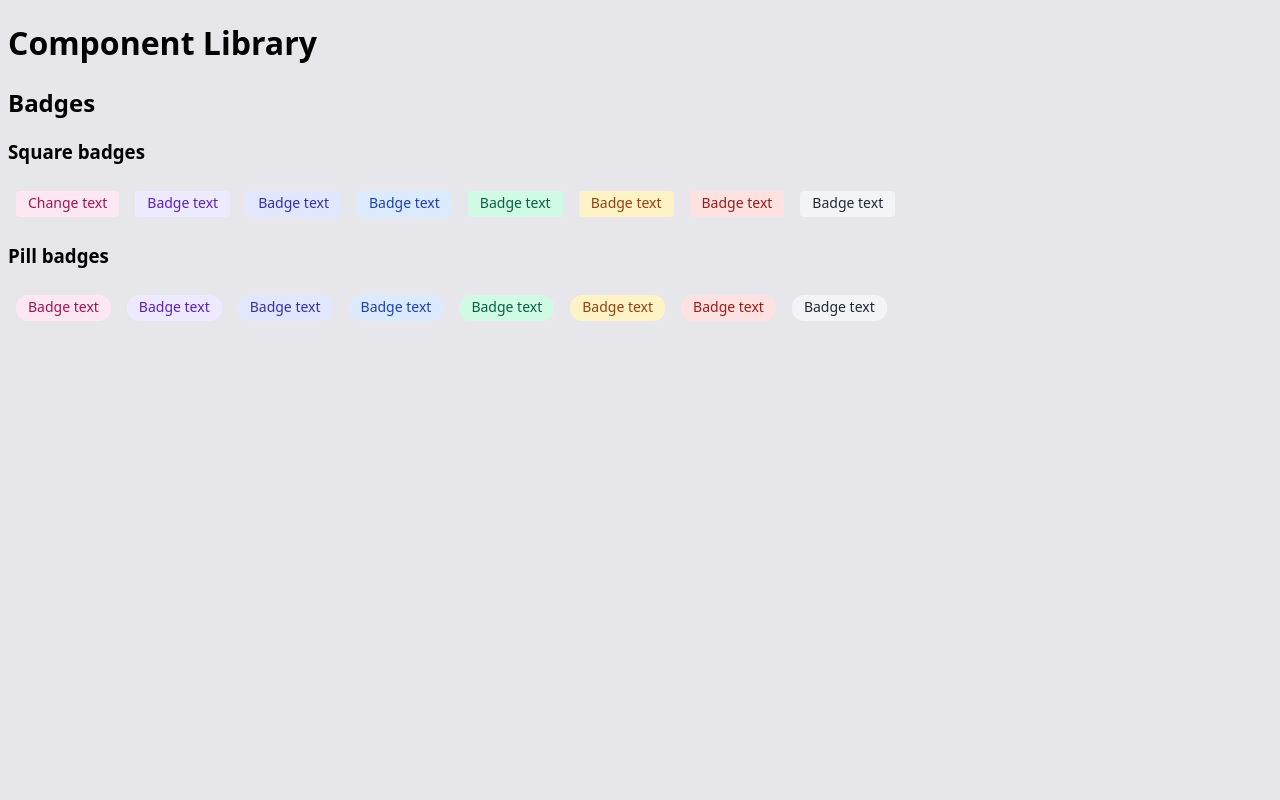
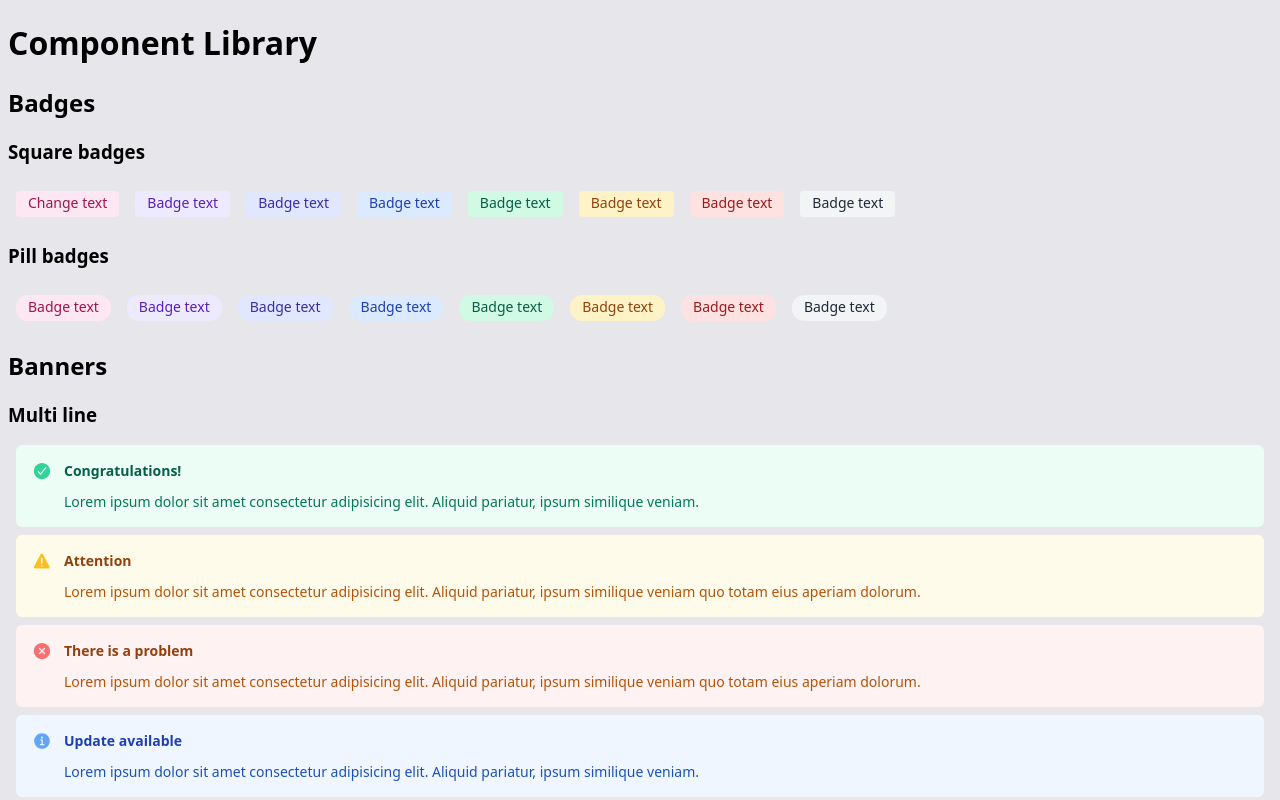
Before and after one commit to 88Hannah/training-2024, a React (Vite) app in the folder component-library/: page / in a window 1280 px wide. Shown: the top 800 px of the page. Built offline with nearby package versions, Linux system fonts and the light colour scheme.

Commit message:
Banner component added to component library

```diff
--- a/component-library/package.json
+++ b/component-library/package.json
@@ -11,7 +11,8 @@
   },
   "dependencies": {
     "react": "^18.2.0",
-    "react-dom": "^18.2.0"
+    "react-dom": "^18.2.0",
+    "react-icons": "^5.0.1"
   },
   "devDependencies": {
     "@types/react": "^18.2.55",
--- a/component-library/src/App.jsx
+++ b/component-library/src/App.jsx
@@ -1,5 +1,5 @@
 import Badge from "./components/Badge/Badge"
-
+import Banner from "./components/Banner/index"
 
 export default function App() {
 
@@ -86,7 +86,54 @@ export default function App() {
         </div>
       </section>
 
+      <section>
+        <h2>Banners</h2>
+        <div>
+          <h3>Multi line</h3>
+          <div>
+            <Banner type='success'>
+              <Banner.Title>Congratulations!</Banner.Title>
+              <Banner.Text>Lorem ipsum dolor sit amet consectetur adipisicing elit. Aliquid pariatur, ipsum similique veniam.</Banner.Text>
+            </Banner>
 
+            <Banner type='warning'>
+              <Banner.Title>Attention</Banner.Title>
+              <Banner.Text>Lorem ipsum dolor sit amet consectetur adipisicing elit. Aliquid pariatur, ipsum similique veniam quo totam eius aperiam dolorum.</Banner.Text>
+            </Banner>
+
+            <Banner type='error'>
+              <Banner.Title>There is a problem</Banner.Title>
+              <Banner.Text>Lorem ipsum dolor sit amet consectetur adipisicing elit. Aliquid pariatur, ipsum similique veniam quo totam eius aperiam dolorum.</Banner.Text>
+            </Banner>
+
+            <Banner>
+              <Banner.Title>Update available</Banner.Title>
+              <Banner.Text>Lorem ipsum dolor sit amet consectetur adipisicing elit. Aliquid pariatur, ipsum similique veniam.</Banner.Text>
+            </Banner>
+          </div>
+        </div>
+
+        <div>
+          <h3>Single line</h3>
+          <div>
+            <Banner type='success'>
+              <Banner.Title>Congratulations!</Banner.Title>
+            </Banner>
+
+            <Banner type='warning'>
+              <Banner.Title>Attention</Banner.Title>
+            </Banner>
+
+            <Banner type='error'>
+              <Banner.Title>There is a problem</Banner.Title>
+            </Banner>
+
+            <Banner>
+              <Banner.Title>Update available</Banner.Title>
+            </Banner>
+          </div>
+        </div>
+      </section>
     </>
   )
 }
--- /dev/null
+++ b/component-library/src/components/Banner/Banner.jsx
@@ -0,0 +1,21 @@
+import React from 'react'
+import BannerIcon from './BannerIcon'
+
+const BannerContext = React.createContext()
+
+export default function Banner({ children, type }) {
+
+    return (
+        <BannerContext.Provider value={{type: type}}>
+            <div className={`banner ${type}`}>
+                <BannerIcon />
+                <div>
+                    {children}
+                </div>
+            </div>
+        </BannerContext.Provider>
+
+    )
+}
+
+export { BannerContext }
--- /dev/null
+++ b/component-library/src/components/Banner/BannerIcon.jsx
@@ -0,0 +1,49 @@
+import React from 'react';
+import { BannerContext } from './Banner';
+import { IoWarning } from "react-icons/io5";
+import { IoCheckmarkCircle } from "react-icons/io5";
+import { IoCloseCircle } from "react-icons/io5";
+import { IoInformationCircle } from "react-icons/io5";
+import { IconContext } from "react-icons";
+
+
+export default function BannerIcon() {
+
+    const { type } = React.useContext(BannerContext)
+
+    let icon;
+
+    switch (type) {
+        case 'warning':
+            icon = (
+                <IconContext.Provider value={{ color: "#FBBF24", size: "20px", className: "myClassName", title:"warning-icon" }}>
+                    <IoWarning />
+                </IconContext.Provider>
+            )
+            break;
+        case 'success':
+            icon = (
+                <IconContext.Provider value={{ color: "#34D399", size: "20px", className: "myClassName", title:"success-icon" }}>
+                    <IoCheckmarkCircle />
+                </IconContext.Provider>
+            )
+            break;
+        case 'error':
+            icon = (
+                <IconContext.Provider value={{ color: "#F87171", size: "20px", className: "myClassName", title:"error-icon" }}>
+                    <IoCloseCircle />
+                </IconContext.Provider>
+            )
+            break;
+        default:
+            icon = (
+                <IconContext.Provider value={{ color: "#60A5FA", size: "20px", className: "myClassName", title:"information-icon" }}>
+                    <IoInformationCircle />
+                </IconContext.Provider>
+            )
+            break;
+    }
+
+    return icon;
+
+}
--- /dev/null
+++ b/component-library/src/components/Banner/BannerText.jsx
@@ -0,0 +1,5 @@
+export default function BannerText({children}) {
+    return (
+        <p className='banner__text'>{children}</p>
+    )
+}
--- /dev/null
+++ b/component-library/src/components/Banner/BannerTitle.jsx
@@ -0,0 +1,7 @@
+export default function BannerTitle({children}) {
+    return (
+        <h4 className='banner__title'>
+            {children}
+        </h4>
+    )
+}
--- /dev/null
+++ b/component-library/src/components/Banner/index.jsx
@@ -0,0 +1,10 @@
+import Banner from './Banner';
+import BannerIcon from './BannerIcon';
+import BannerText from './BannerText';
+import BannerTitle from './BannerTitle';
+
+Banner.Icon = BannerIcon;
+Banner.Text = BannerText;
+Banner.Title = BannerTitle;
+
+export default Banner;
--- a/component-library/src/style.css
+++ b/component-library/src/style.css
@@ -60,3 +60,57 @@ body {
     background-color: #FCE7F3;
     color: #9D174D;
 }
+
+
+
+.banner {
+    display: flex;
+    gap: 12px;
+    border-radius: 6px;
+    margin: 8px;
+    padding: 16px;
+    background-color: #EFF6FF;
+    color: #1E40AF;
+}
+
+.banner .banner__text {
+    color: #1C51B9;
+}
+
+.banner.success {
+    background-color: #ECFDF5;
+    color: #065F46;
+}
+
+.banner.success .banner__text {
+    color: #047857;
+}
+
+
+.banner.warning {
+    background-color: #FFFBEB;
+    color: #92400E;
+}
+
+.banner.warning .banner__text {
+    color: #B45309;
+}
+
+.banner.error {
+    background-color: #FEF2F2;
+    color: #92400E;
+}
+
+.banner.error .banner__text {
+    color: #B45309;
+}
+
+.banner__title {
+    font-size: 14px;
+    margin: 0;
+}
+
+.banner__text {
+    font-size: 14px;
+    margin: 12px 0 0;
+}
```
Also changed, not shown: 1 other file (tests, documents, lock files or other folders).
